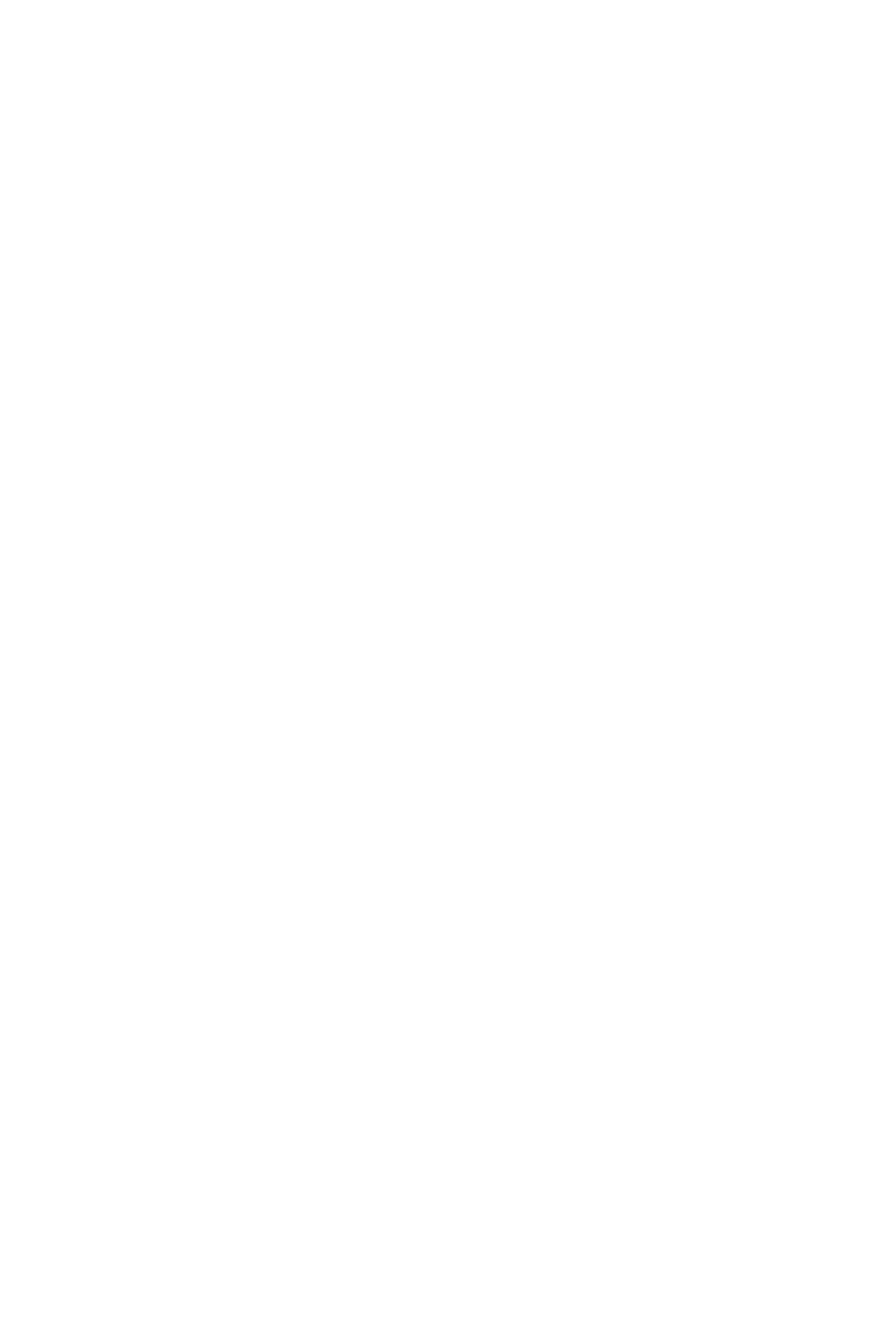
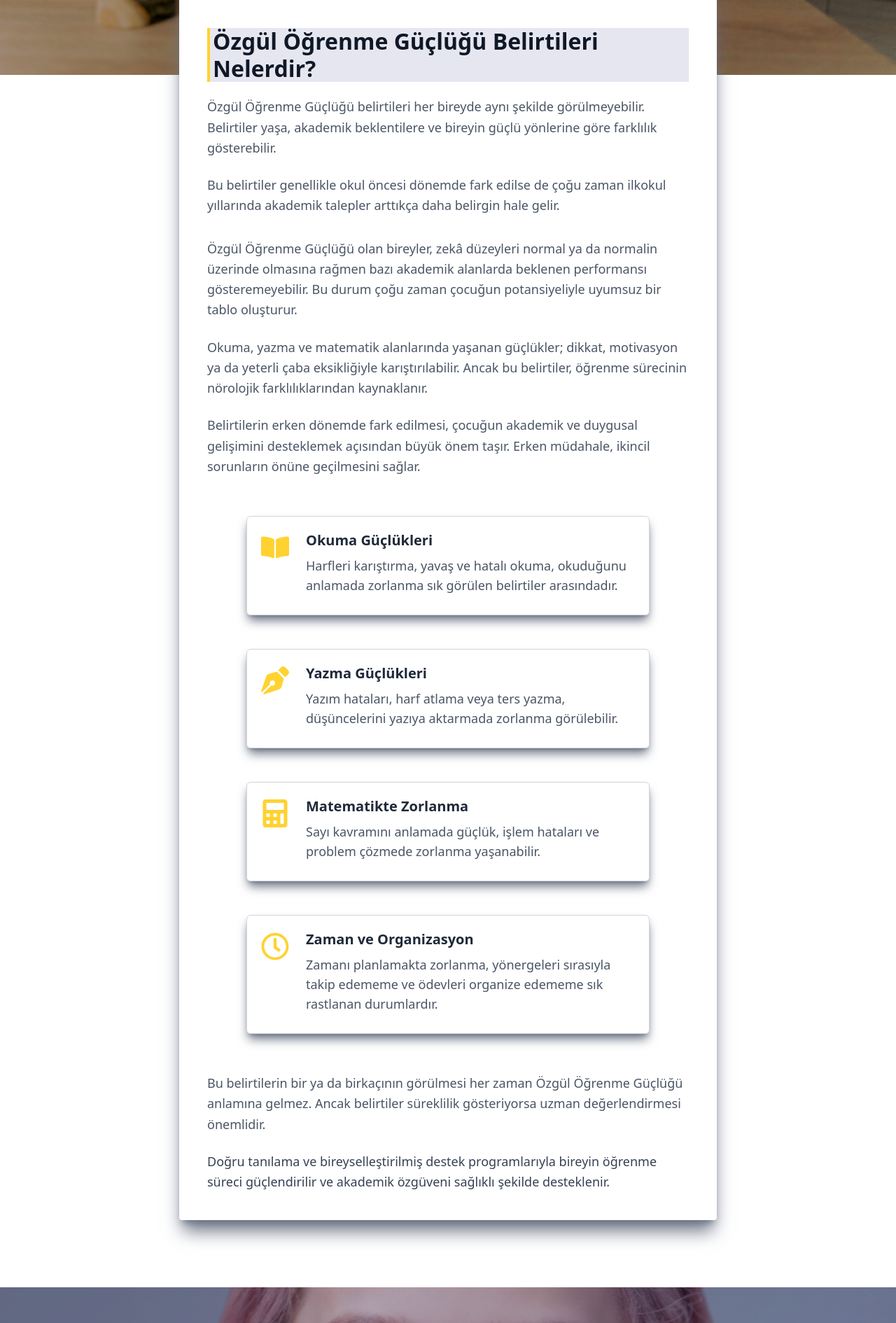
Before and after one commit to furkansylu97/OzelFidanlarOzelEgitimVeRehabilitasyon, a React (Vite) app in the folder OzelFidanlar/: page /trainings/special-learning-disability/symptoms in a window 1280 px wide. Before the commit this address had no page. Shown: the part 907-2797 px from the top of the page at 70% size. Before the commit the page ends 800 px from the top, so only its background shows below. Built offline with nearby package versions, Linux system fonts and the light colour scheme.

Commit message:
feat: add Special Learning Disability symptoms page with modular section structure

```diff
--- /dev/null
+++ b/OzelFidanlar/src/features/home/data/SpecialLearningDisabilitySymptoms/specialLearningDisabilitySymptoms.ts
@@ -0,0 +1,62 @@
+import { FaBookOpen, FaPenNib, FaCalculator, FaRegClock } from "react-icons/fa";
+
+export const specialLearningDisabilitySymptoms = {
+  hero: {
+    title: "Özgül Öğrenme Güçlüğü Belirtileri Nelerdir?",
+    imageAlt: "Özgül Öğrenme Güçlüğü Belirtileri",
+  },
+
+  intro: [
+    "Özgül Öğrenme Güçlüğü belirtileri her bireyde aynı şekilde görülmeyebilir. Belirtiler yaşa, akademik beklentilere ve bireyin güçlü yönlerine göre farklılık gösterebilir.",
+
+    "Bu belirtiler genellikle okul öncesi dönemde fark edilse de çoğu zaman ilkokul yıllarında akademik talepler arttıkça daha belirgin hale gelir.",
+  ],
+
+  paragraphs: [
+    `
+    Özgül Öğrenme Güçlüğü olan bireyler, zekâ düzeyleri normal ya da normalin
+    üzerinde olmasına rağmen bazı akademik alanlarda beklenen performansı
+    gösteremeyebilir. Bu durum çoğu zaman çocuğun potansiyeliyle
+    uyumsuz bir tablo oluşturur.
+    `,
+    `
+    Okuma, yazma ve matematik alanlarında yaşanan güçlükler; dikkat, motivasyon
+    ya da yeterli çaba eksikliğiyle karıştırılabilir. Ancak bu belirtiler,
+    öğrenme sürecinin nörolojik farklılıklarından kaynaklanır.
+    `,
+    `
+    Belirtilerin erken dönemde fark edilmesi, çocuğun akademik ve duygusal
+    gelişimini desteklemek açısından büyük önem taşır. Erken müdahale,
+    ikincil sorunların önüne geçilmesini sağlar.
+    `,
+  ],
+
+  highlights: [
+    {
+      icon: FaBookOpen,
+      title: "Okuma Güçlükleri",
+      text: "Harfleri karıştırma, yavaş ve hatalı okuma, okuduğunu anlamada zorlanma sık görülen belirtiler arasındadır.",
+    },
+    {
+      icon: FaPenNib,
+      title: "Yazma Güçlükleri",
+      text: "Yazım hataları, harf atlama veya ters yazma, düşüncelerini yazıya aktarmada zorlanma görülebilir.",
+    },
+    {
+      icon: FaCalculator,
+      title: "Matematikte Zorlanma",
+      text: "Sayı kavramını anlamada güçlük, işlem hataları ve problem çözmede zorlanma yaşanabilir.",
+    },
+    {
+      icon: FaRegClock,
+      title: "Zaman ve Organizasyon",
+      text: "Zamanı planlamakta zorlanma, yönergeleri sırasıyla takip edememe ve ödevleri organize edememe sık rastlanan durumlardır.",
+    },
+  ],
+
+  closing: [
+    "Bu belirtilerin bir ya da birkaçının görülmesi her zaman Özgül Öğrenme Güçlüğü anlamına gelmez. Ancak belirtiler süreklilik gösteriyorsa uzman değerlendirmesi önemlidir.",
+
+    "Doğru tanılama ve bireyselleştirilmiş destek programlarıyla bireyin öğrenme süreci güçlendirilir ve akademik özgüveni sağlıklı şekilde desteklenir.",
+  ],
+};
--- /dev/null
+++ b/OzelFidanlar/src/features/home/pages/special-learning-disability-symptoms-page/SpecialLearningDisabilitySymptomsPage.tsx
@@ -0,0 +1,12 @@
+import SpecialLearningDisabilitySymptomsSection from "../../sections/SpecialLearningDisabilitySymptoms/SpecialLearningDisabilitySymptomsSection";
+
+const SpecialLearningDisabilitySymptomsPage = () => {
+  return (
+    <>
+      <SpecialLearningDisabilitySymptomsSection />
+      <section aria-hidden className="h-24" />
+    </>
+  );
+};
+
+export default SpecialLearningDisabilitySymptomsPage;
--- /dev/null
+++ b/OzelFidanlar/src/features/home/sections/SpecialLearningDisabilitySymptoms/SpecialLearningDisabilitySymptomsSection.tsx
@@ -0,0 +1,80 @@
+import React from "react";
+import sldImage from "../../../../assets/images/home/hero/slide-2.jpg";
+import { specialLearningDisabilitySymptoms } from "../../data/SpecialLearningDisabilitySymptoms/specialLearningDisabilitySymptoms";
+
+const SpecialLearningDisabilitySymptomsSection: React.FC = () => {
+  const { hero, intro, paragraphs, highlights, closing } =
+    specialLearningDisabilitySymptoms;
+
+  return (
+    <section className="relative w-full">
+      <div className="relative w-full overflow-hidden">
+        <img
+          src={sldImage}
+          alt={hero.imageAlt}
+          className="h-[calc(var(--viewport-height)*0.7)] w-full object-cover"
+        />
+        <div className="absolute inset-0 bg-black/30" />
+      </div>
+
+      <div className="relative -mt-32 flex justify-center">
+        <div className="w-full max-w-3xl rounded-sm bg-white p-10 shadow-xl shadow-gray-500">
+          <h1 className="mb-10 inline-block border-l-4 border-amber-300 bg-[#001064]/10 pl-1 text-3xl font-bold text-gray-900">
+            {hero.title}
+          </h1>
+
+          <div className="space-y-6 text-lg leading-relaxed text-gray-600">
+            {intro.map((text, i) => (
+              <p key={i}>{text}</p>
+            ))}
+          </div>
+
+          <div className="mt-8 space-y-6 text-lg leading-relaxed text-gray-600">
+            {paragraphs.map((text, i) => (
+              <p key={i}>{text}</p>
+            ))}
+          </div>
+
+          <div className="flex items-center justify-center">
+            <div className="my-14 grid grid-cols-1 gap-12">
+              {highlights.map((item, i) => {
+                const Icon = item.icon;
+                return (
+                  <div
+                    key={i}
+                    className="group flex max-w-xl gap-4 rounded-md border border-gray-300 p-5 shadow-lg shadow-gray-500 transition-all duration-300 hover:-translate-y-1 hover:shadow-xl"
+                  >
+                    <div className="mt-1 text-amber-300 transition-colors duration-300 group-hover:text-[#001064]">
+                      <Icon className="h-10 w-10 transition-transform group-hover:scale-110" />
+                    </div>
+                    <div className="px-2">
+                      <h2 className="text-xl font-semibold text-gray-800">
+                        {item.title}
+                      </h2>
+                      <p className="my-2 text-lg text-gray-600">{item.text}</p>
+                    </div>
+                  </div>
+                );
+              })}
+            </div>
+          </div>
+
+          <div className="space-y-6 text-lg leading-relaxed text-gray-600">
+            {closing.map((text, i) => (
+              <p
+                key={i}
+                className={
+                  i === closing.length - 1 ? "font-medium text-gray-700" : ""
+                }
+              >
+                {text}
+              </p>
+            ))}
+          </div>
+        </div>
+      </div>
+    </section>
+  );
+};
+
+export default SpecialLearningDisabilitySymptomsSection;
--- a/OzelFidanlar/src/router/AppRouter.tsx
+++ b/OzelFidanlar/src/router/AppRouter.tsx
@@ -7,6 +7,7 @@ import TeamPage from "../features/home/pages/teampage/TeamPage";
 import TrainingsPage from "../features/home/pages/trainingspage/TrainingsPage";
 import SpecialLearningDisabilityPage from "../features/home/pages/special-learning-disability-page/SpecialLearningDisabilityPage";
 import SpecialLearningDisabilityWhatIsPage from "../features/home/pages/special-learning-disability-what-is-page/SpecialLearningDisabilityWhatIsPage";
+import SpecialLearningDisabilitySymptomsPage from "../features/home/pages/special-learning-disability-symptoms-page/SpecialLearningDisabilitySymptomsPage";
 
 export const router = createBrowserRouter([
   {
@@ -52,6 +53,10 @@ export const router = createBrowserRouter([
                 path: "what-is",
                 element: <SpecialLearningDisabilityWhatIsPage />,
               },
+              {
+                path: "symptoms",
+                element: <SpecialLearningDisabilitySymptomsPage />,
+              },
             ],
           },
         ],
```
